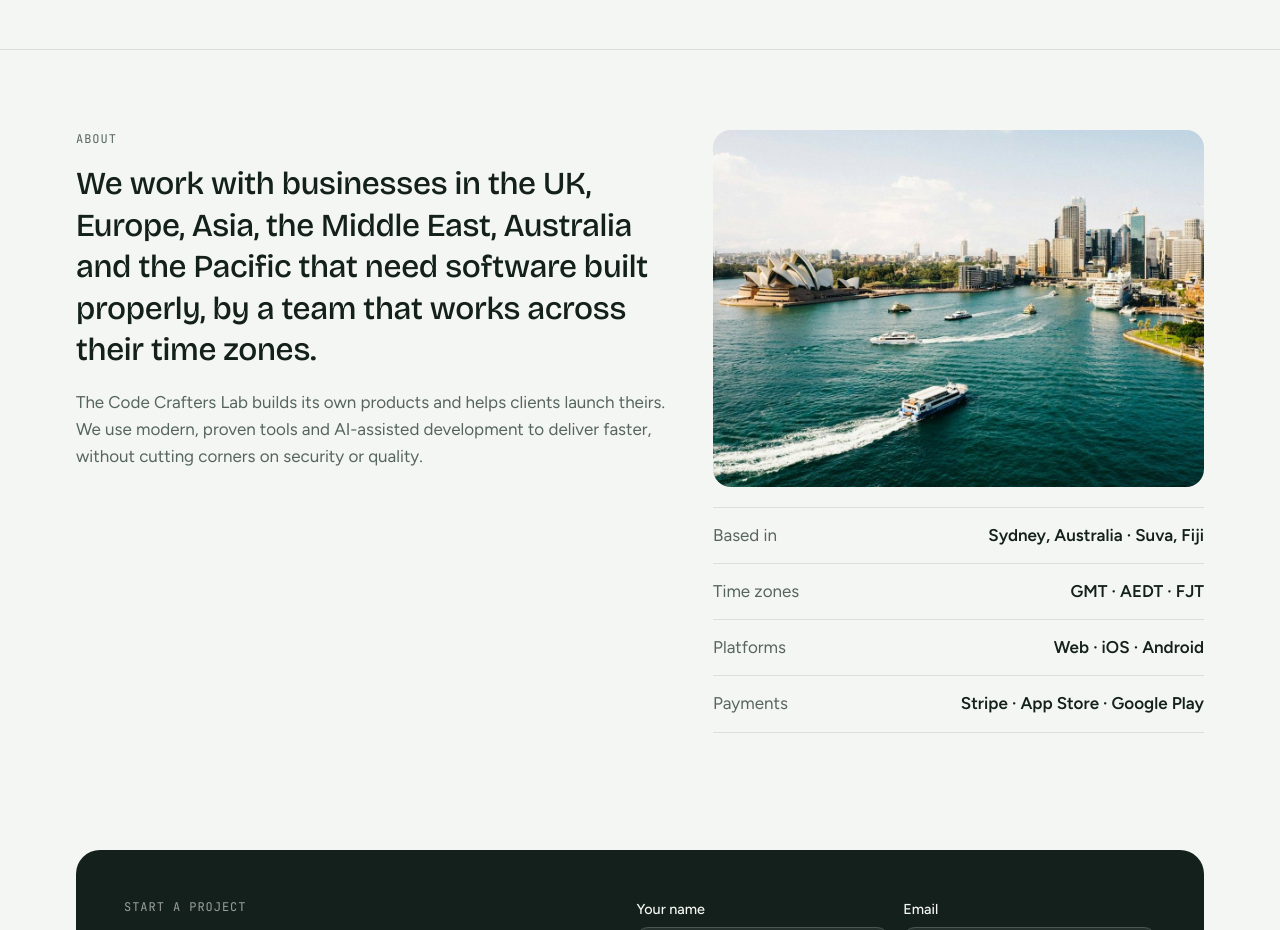
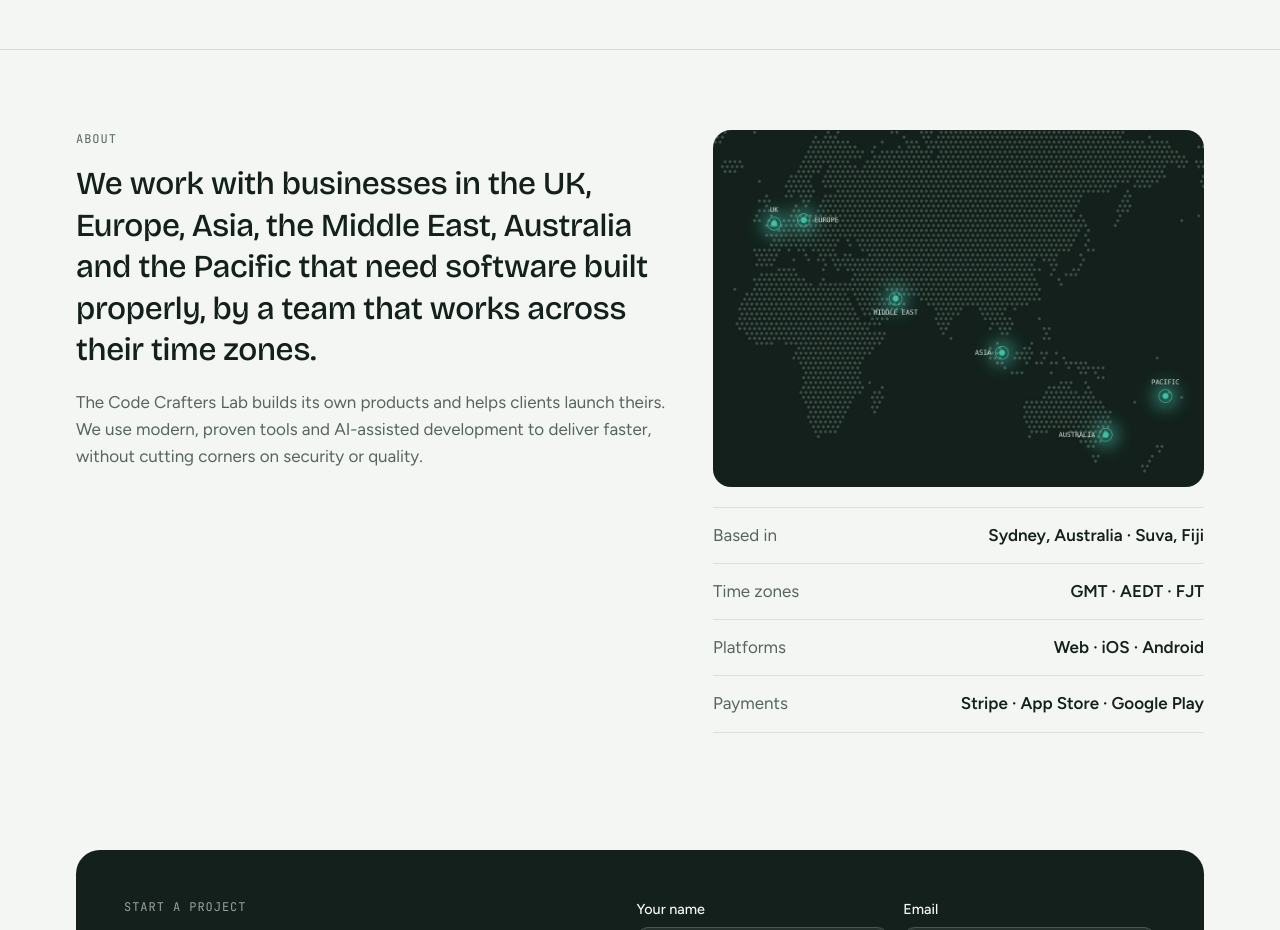
Before and after one commit to thecodecrafterslab/thecodecrafters-website, a plain HTML site: page index.html in a window 1280 px wide. Shown: the part 3200-4130 px from the top of the page. Drawn offline with nearby package versions, Linux system fonts and the light colour scheme.

Commit message:
Replace Sydney photo in About with a regions map
Co-Authored-By: Claude Fable 5.2 <noreply@anthropic.com>
Claude-Session: https://claude.ai/code/session_01Uqweyp9VNs8x7cHNQCV4iW

```diff
--- a/index.html
+++ b/index.html
@@ -290,7 +290,7 @@ footer .wrap{display:flex;flex-wrap:wrap;justify-content:space-between;gap:12px}
         <p class="big" style="margin-top:14px">We work with businesses in the UK, Europe, Asia, the Middle East, Australia and the Pacific that need software built properly, by a team that works across their time zones.</p>
         <p style="margin-top:18px;color:var(--muted)">The Code Crafters Lab builds its own products and helps clients launch theirs. We use modern, proven tools and AI-assisted development to deliver faster, without cutting corners on security or quality.</p>
       </div>
-      <div><img class="about-photo" src="sydney.jpg" alt="Sydney Harbour with the Opera House and city skyline" loading="lazy"><dl class="facts">
+      <div><img class="about-photo" src="regions.jpg" alt="Dotted world map marking the UK, Europe, the Middle East, Asia, Australia and the Pacific" loading="lazy"><dl class="facts">
         <div><dt>Based in</dt><dd>Sydney, Australia · Suva, Fiji</dd></div>
         <div><dt>Time zones</dt><dd>GMT · AEDT · FJT</dd></div>
         <div><dt>Platforms</dt><dd>Web · iOS · Android</dd></div>
```
Also changed, not shown: regions.jpg (added).
